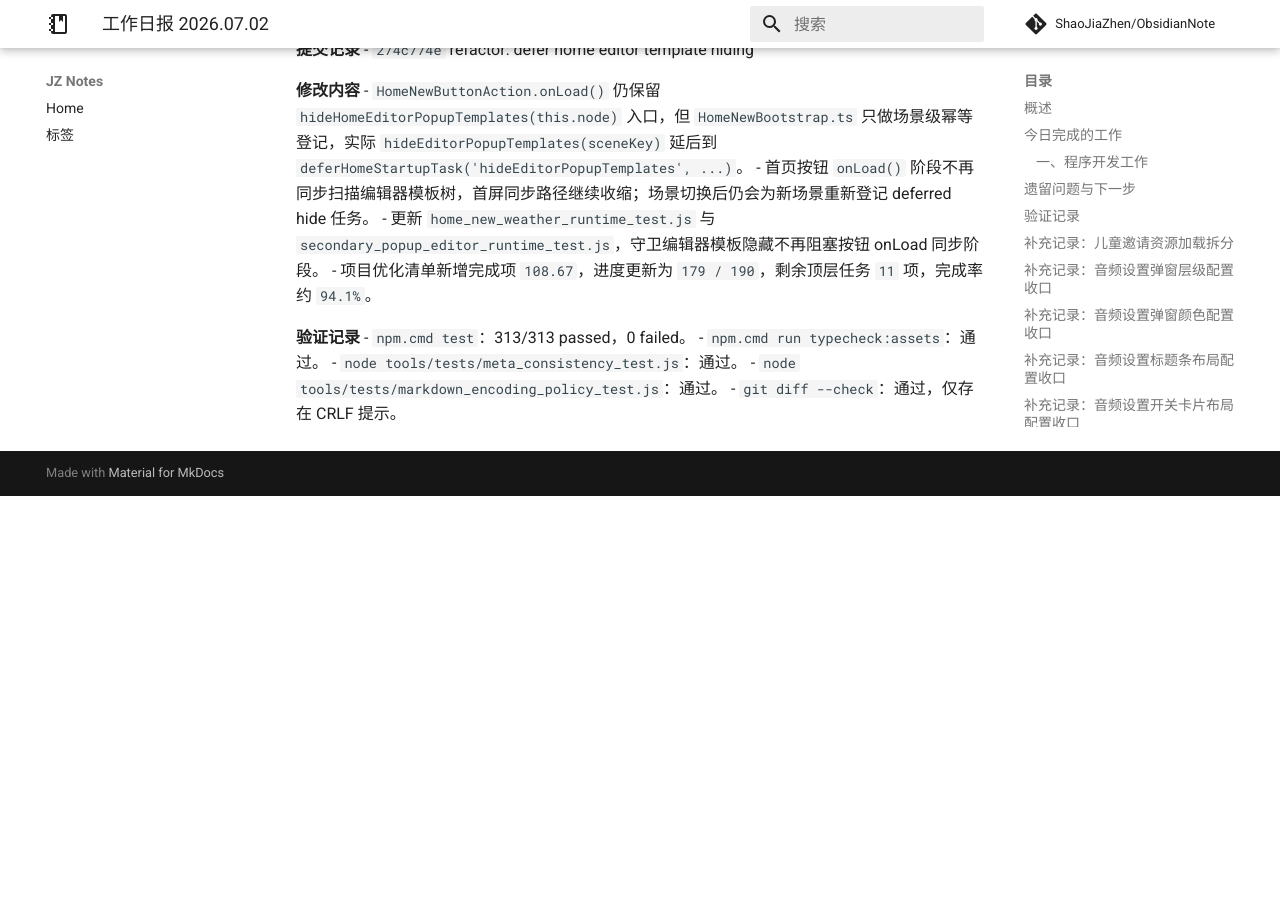
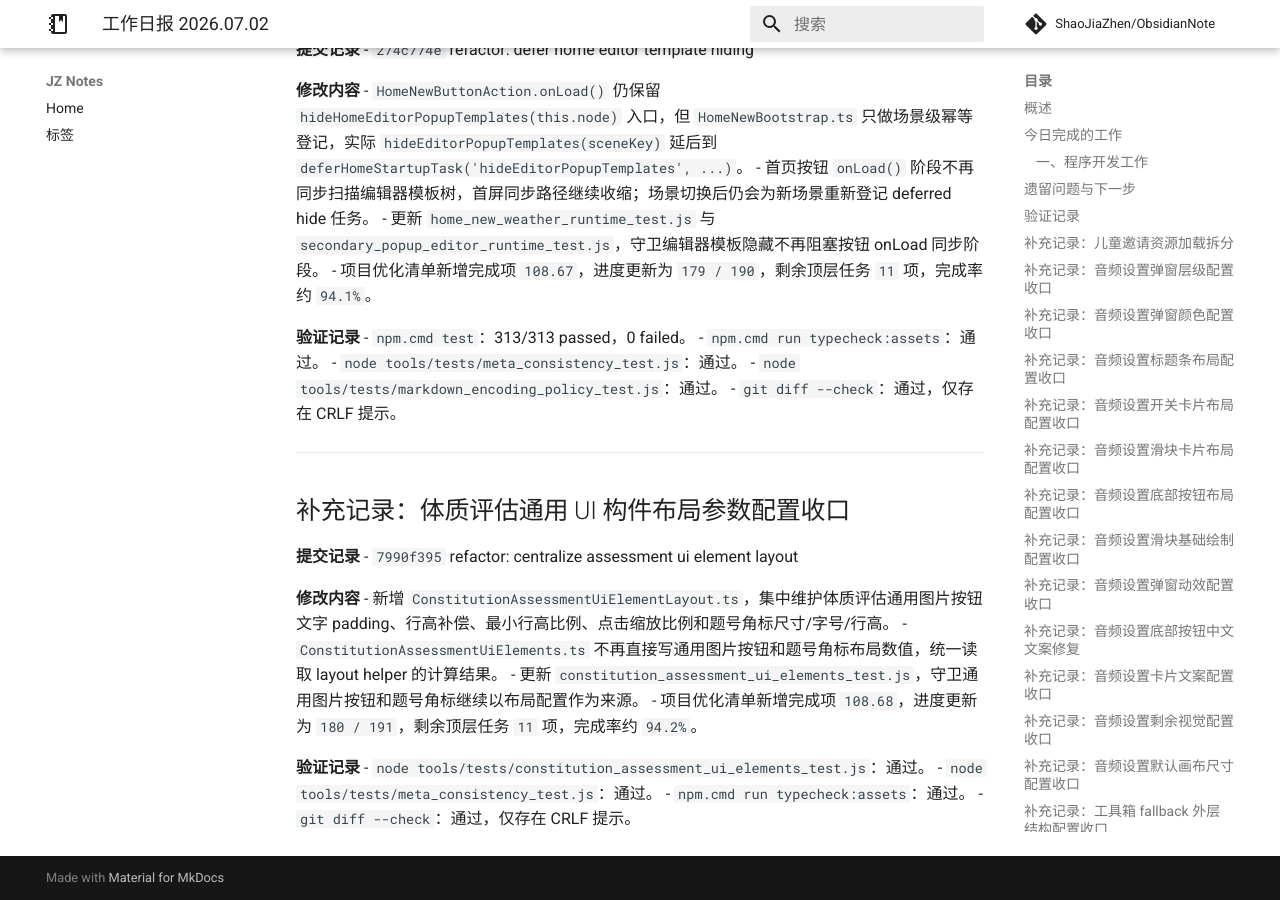
Before and after one commit to ShaoJiaZhen/ObsidianNote, an MkDocs documentation site: the page built from docs/工作内容/2026.07.02.md, in a window 1280 px wide and 900 px high, scrolled down 10333 px. Built offline with MkDocs 1.6.1 and Material for MkDocs 9.7.7, drawn with Linux system fonts in a browser that asks for light colours; comment, search, counter and statistics services are not loaded; before the commit the page ends 10829 px from its top, so only the background shows below that.

Commit message:
docs: record assessment ui layout cleanup
- record project commit 7990f395 in the July 2 work log

- note optimization progress at 180/191

```diff
--- a/docs/工作内容/2026.07.02.md
+++ b/docs/工作内容/2026.07.02.md
@@ -482,3 +482,22 @@ project: 小鸡游戏
 - `node tools/tests/meta_consistency_test.js`：通过。
 - `node tools/tests/markdown_encoding_policy_test.js`：通过。
 - `git diff --check`：通过，仅存在 CRLF 提示。
+
+---
+
+## 补充记录：体质评估通用 UI 构件布局参数配置收口
+
+**提交记录**
+- `7990f395` refactor: centralize assessment ui element layout
+
+**修改内容**
+- 新增 `ConstitutionAssessmentUiElementLayout.ts`，集中维护体质评估通用图片按钮文字 padding、行高补偿、最小行高比例、点击缩放比例和题号角标尺寸/字号/行高。
+- `ConstitutionAssessmentUiElements.ts` 不再直接写通用图片按钮和题号角标布局数值，统一读取 layout helper 的计算结果。
+- 更新 `constitution_assessment_ui_elements_test.js`，守卫通用图片按钮和题号角标继续以布局配置作为来源。
+- 项目优化清单新增完成项 `108.68`，进度更新为 `180 / 191`，剩余顶层任务 `11` 项，完成率约 `94.2%`。
+
+**验证记录**
+- `node tools/tests/constitution_assessment_ui_elements_test.js`：通过。
+- `node tools/tests/meta_consistency_test.js`：通过。
+- `npm.cmd run typecheck:assets`：通过。
+- `git diff --check`：通过，仅存在 CRLF 提示。
```
